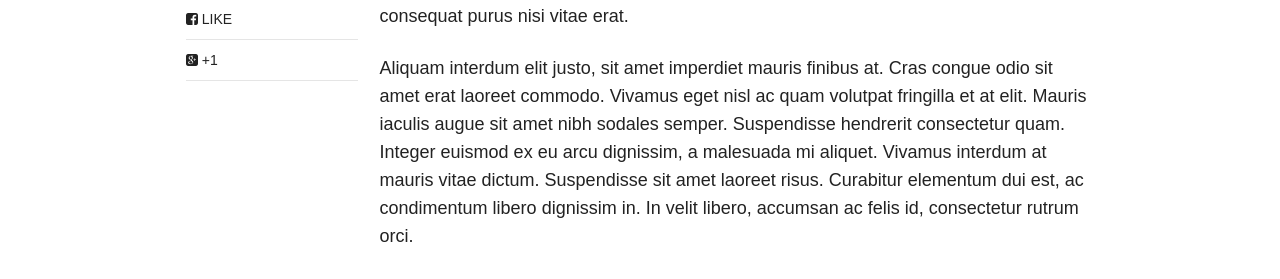
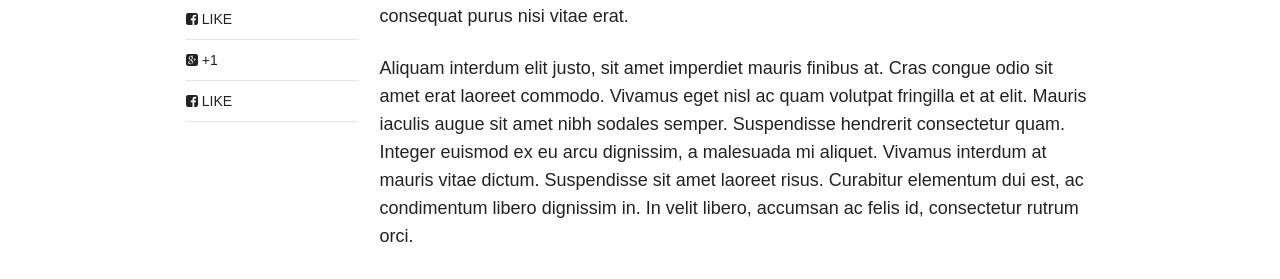
Before and after one commit to robsonbittencourt/rbittencourt.com, a Jekyll site: the page built from _posts/2014-08-08-hello-world.md, in a window 1280 px wide. Shown: the part 697-976 px from the top of the page. Built offline with Jekyll 4.4.1, drawn with Linux system fonts in a browser that asks for light colours; nearby versions of some CDN libraries; comment, search, counter and statistics services are not loaded.

```diff
--- a/_includes/social-share.html
+++ b/_includes/social-share.html
@@ -7,4 +7,7 @@
 <span class="social-share-googleplus">
   <a href="https://plus.google.com/share?url={{ site.url }}{{ page.url }}" title="Share on Google Plus" itemprop="GooglePlus"><i class="fa fa-google-plus-square"></i> +1</a>
 </span>
+<span class="social-share-github">
+  <a href="https://www.facebook.com/sharer/sharer.php?u={{ site.url }}{{ page.url }}" title="Share on Facebook" itemprop="Facebook"><i class="fa fa-facebook-square"></i> Like</a>
+</span>
 <!-- /.social-share -->
```
Also changed, not shown: _posts/2014-08-08-hello-world.md (renamed from _posts/posts/2014-08-08-hello-world.md).
